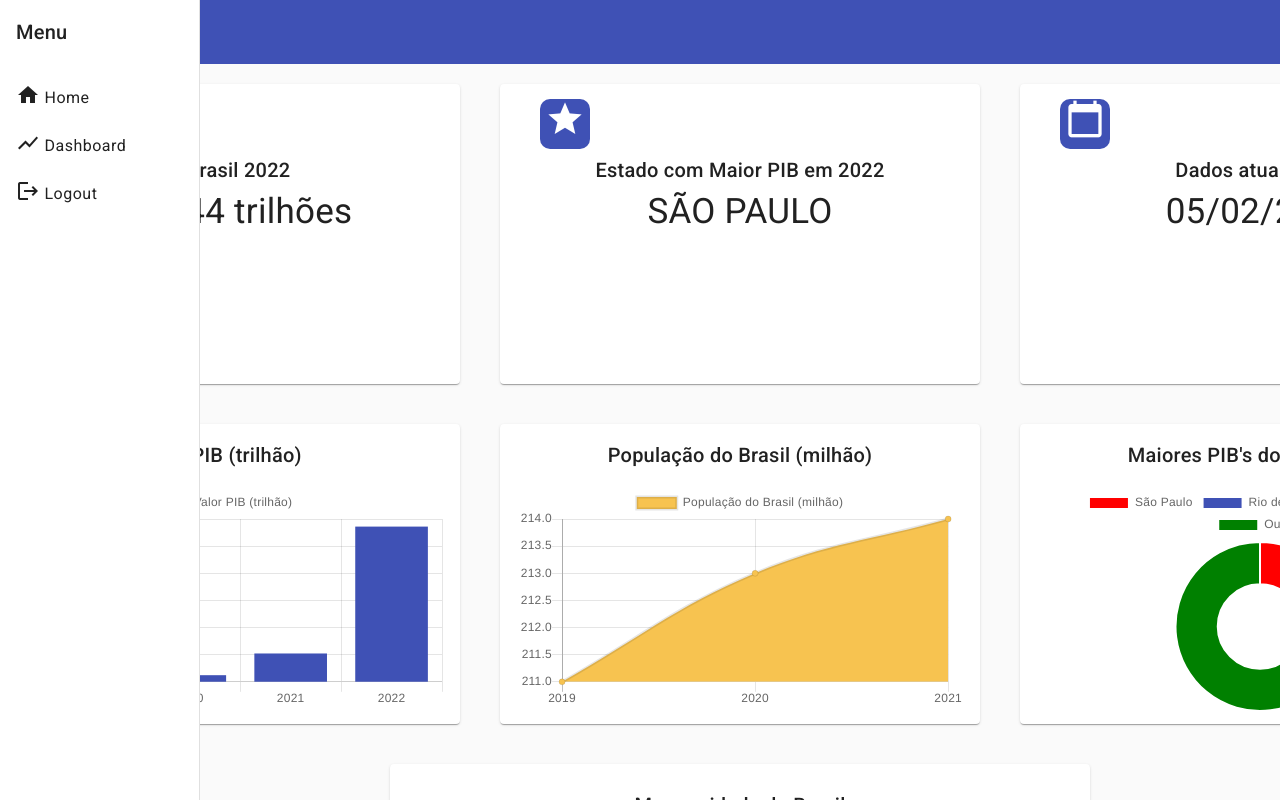
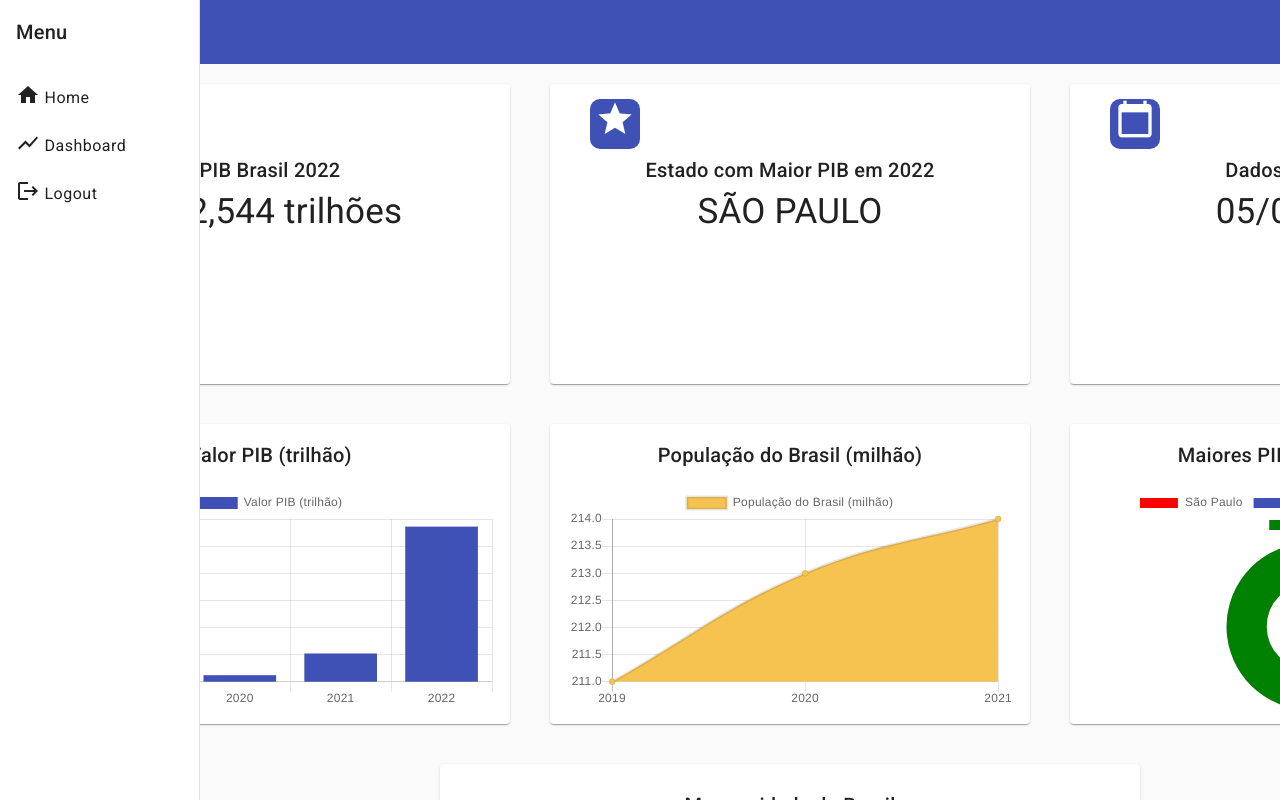
Before and after one commit to vitormalvestiti/Projeto-de-dashboard-Angular, an Angular app: page /home/dashboard in a window 1280 px wide. Built offline with nearby package versions, Linux system fonts and the light colour scheme.

Commit message:
atualização estilo

```diff
--- a/src/app/dashboard/dashboard.component.scss
+++ b/src/app/dashboard/dashboard.component.scss
@@ -1,6 +1,5 @@
 * {
   box-sizing: border-box;
-  margin: 0;
   padding: 0;
   outline: 0;
   scroll-behavior: smooth;
@@ -33,6 +32,7 @@
   display: flex;
   flex-direction: column;
   align-items: center;
+  margin-left: 100px;
 }
 .mat-icon{
   font-size: 40px;
```
